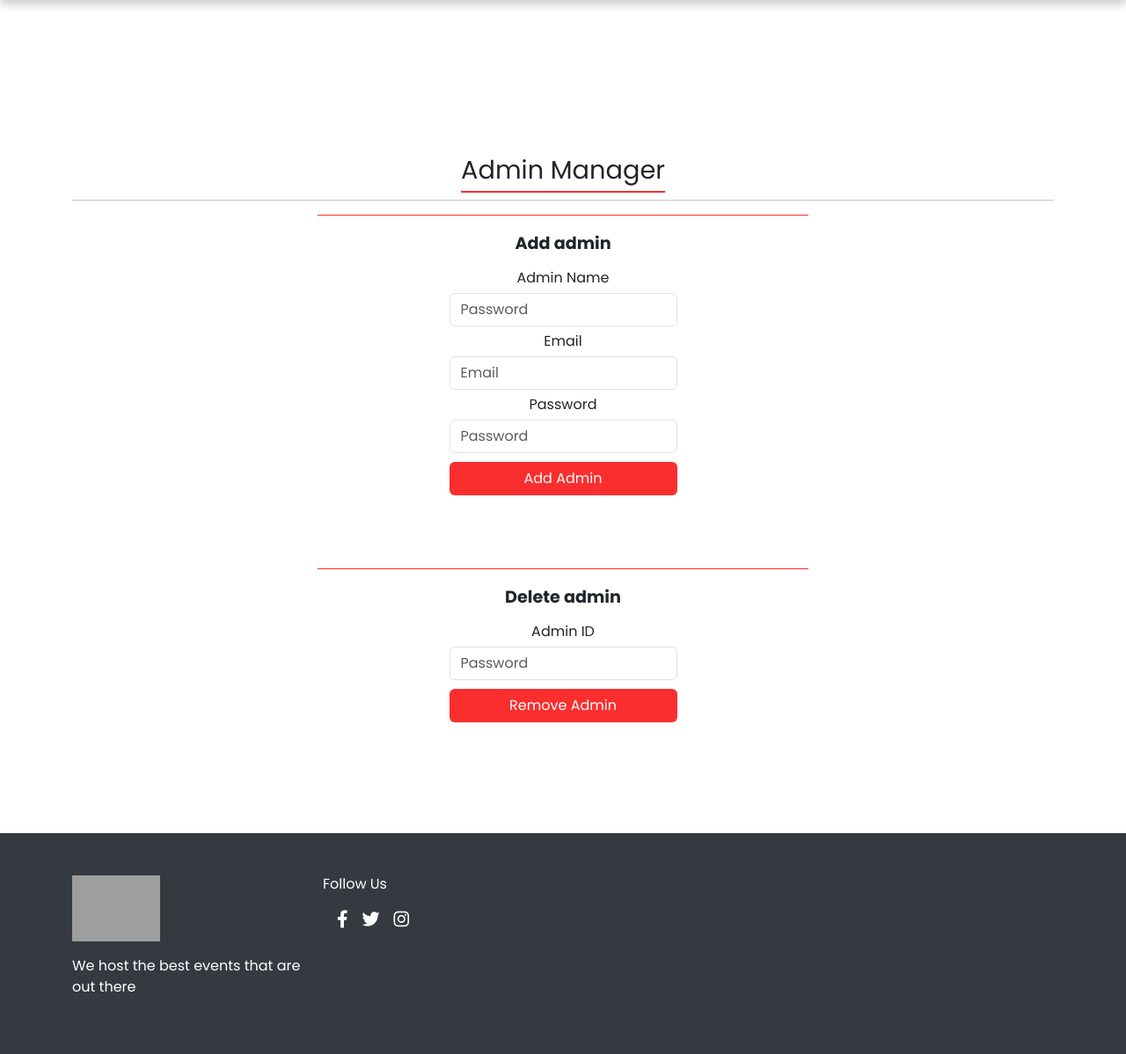
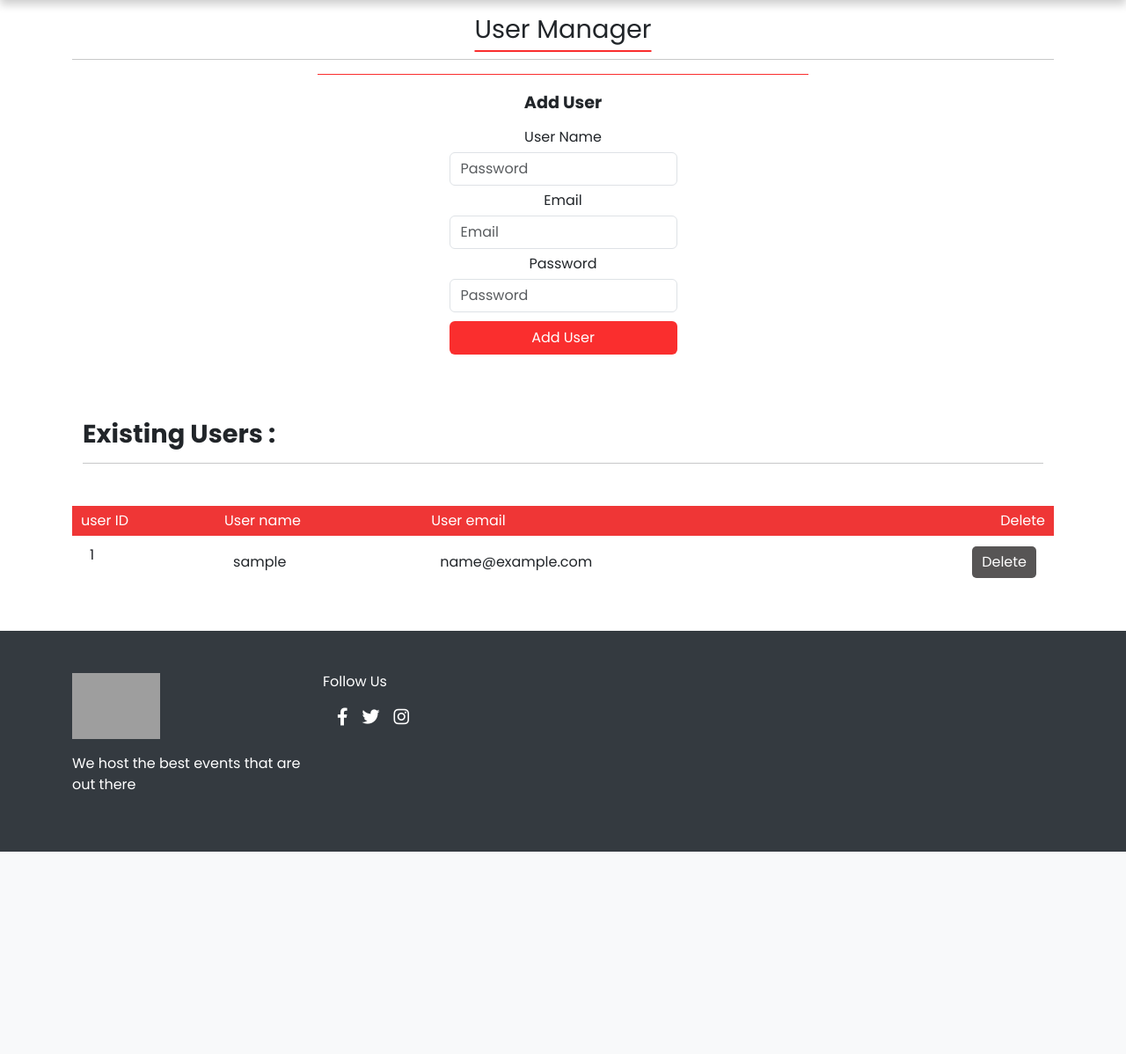
Before and after one commit to Ayoobe/TP_PHP, a PHP site: page /admin/manage_users.php in a window 1280 px wide. Shown: the part 91-1289 px from the top of the page at 88% size. After the commit the page ends 1059 px from the top, so only its background shows below. Run offline with PHP 8.4, Linux system fonts and the light colour scheme; the visitor is signed in with stand-in values (Sample User, id 1); some libraries are stand-ins or nearby versions; grey boxes are pictures that could not be loaded.

Commit message:
Admin dashboard updates

```diff
--- a/admin/manage_events.php
+++ b/admin/manage_events.php
@@ -161,7 +161,7 @@ if(isset($_POST["add_event"]) ){
                 <td>
                   <form method="POST" action="manage_events.php" >
                     <input type="hidden" value="<?php echo $event['event_id'];?>" name='event_id'>
-                    <input name ="delete_btn" class="btn order-details-btn" type="submit" name="delete" value="Delete">
+                    <input name ="delete_btn" class="btn order-details-btn" type="submit" value="Delete">
                   </form>
                 </td>
             </tr>
--- a/admin/manage_users.php
+++ b/admin/manage_users.php
@@ -3,14 +3,14 @@ include('../server/connection.php');
 session_start();
 
 // Add user
-if ($_SERVER["REQUEST_METHOD"] == "POST" && isset($_POST['add_user'])) {
-    $admin_name = $_POST['name'];
-    $admin_email = $_POST['email'];
-    $admin_password = md5($_POST['password']);
+if (isset($_POST['add_user'])) {
+    $user_name = $_POST['name'];
+    $user_email = $_POST['email'];
+    $user_password = md5($_POST['password']);
 
-    $sql = "INSERT INTO admins (admin_name, admin_email, admin_password) VALUES ('$admin_name', '$admin_email', '$admin_password')";
+    $sql = "INSERT INTO users (user_name, user_email, user_password) VALUES ('$user_name', '$user_email', '$user_password')";
     if ($conn->query($sql) === TRUE) {
-        header('location: manage_users.php?message=Admin added successfully');
+        header('location: manage_users.php?message=User added successfully');
         exit();
     }
     else {
@@ -20,12 +20,12 @@ if ($_SERVER["REQUEST_METHOD"] == "POST" && isset($_POST['add_user'])) {
 }
 
 // Remove user
-if ($_SERVER["REQUEST_METHOD"] == "POST" && isset($_POST['remove_user'])) {
-    $admin_id = $_POST['id'];
+if (isset($_POST['delete'])) {
+    $user_id = $_POST['user_id'];
 
-    $sql = "DELETE FROM admins WHERE admin_id='$admin_id'";
+    $sql = "DELETE FROM users WHERE user_id='$user_id'";
     if ($conn->query($sql) === TRUE) {
-        header('location: manage_users.php?message=Admin removed successfully');
+        header('location: manage_users.php?message=User removed successfully');
         exit();
     }
     else {
@@ -45,52 +45,84 @@ if ($_SERVER["REQUEST_METHOD"] == "POST" && isset($_POST['remove_user'])) {
 <?php include('../layouts/admin_header.php'); ?>
 
 
-<section class="my-5 py-5">
-  <div class="container text-center mt-3 pt-5">
+<section class="">
+  <div class="container text-center ">
   <p class="text-center" style="color:green"><?php if(isset( $_GET['message'])){ echo $_GET['message'];}?></p>
   <p class="text-center" style="color:red"><?php if(isset( $_GET['error'])){ echo $_GET['error'];}?></p>
 
-    <h2 class="form-weight-bold">Admin Manager</h2>
+    <h2 class="form-weight-bold">User Manager</h2>
     <hr class="mx-auto">
   </div>
   <div class="mx-auto container">
     <form id="login-form" action="manage_users.php" method="POST">
-        <h4>Add admin</h4>
+        <h4>Add User</h4>
       <p style="color: red" class="text-center"><?php if(isset($_GET['error'])){echo $_GET['error'];} ?></p>
       <div class="form-group">
-        <label >Admin Name</label>
+        <label >User Name</label>
         <input type="text" class="form-control" id="login-password" name="name" placeholder="Password" required>
       </div>
       <div class="form-group">
         <label >Email</label>
-        <input type="text" class="form-control" id="login-email" name="email" placeholder="Email" required>
+        <input type="email" class="form-control" id="login-email" name="email" placeholder="Email" required>
       </div>
       <div class="form-group">
         <label >Password</label>
         <input type="password" class="form-control" id="login-password" name="password" placeholder="Password" required>
       </div>
       <div class="form-group">
-        <input type="Submit" class="btn" id="login-btn" name="add_user" value="Add Admin">
+        <input type="Submit" class="btn" id="login-btn" name="add_user" value="Add User">
       </div>
 
     </form>
-<br>
-<br>
-    <form id="login-form" action="manage_users.php" method="POST">
-        <h4>Delete admin</h4>
-      <p style="color: red" class="text-center"><?php if(isset($_GET['error'])){echo $_GET['error'];} ?></p>
-      <div class="form-group">
-        <label >Admin ID</label>
-        <input type="text" class="form-control" id="login-password" name="id" placeholder="Password" required>
-      </div>
-      <div class="form-group">
-        <input type="Submit" class="btn" id="login-btn"  name="remove_user" value="Remove Admin">
-      </div>
-
-    </form>
+</section>
 
 
-  </div>
+
+<section class="cart container ">
+    <div class="container mt-5">
+        <h2 class="font-weight-bold">Existing Users :</h2>
+        <hr class="mx-auto">
+    </div>
+    <table class="mt-5 pt-5">
+        <tr>
+            <th>user ID</th>
+            <th>User name</th>
+            <th>User email</th>
+            <th>Delete</th>
+        </tr>
+
+        <?php $sql = "SELECT * FROM users";
+            $result = $conn->query($sql);
+        while ($user = $result->fetch_assoc()){ ?>
+
+
+            <tr>
+                <td>
+                    <div class="event-info">
+                        <div>
+                            <p> <?php echo $user['user_id']; ?> </p>
+                        </div>
+                    </div>
+                </td>
+
+                <td>
+                <span class="event-price"> <?php echo $user['user_name']; ?> </span>
+                </td>
+
+                <td>
+                <span class="event-price"> <?php echo $user['user_email']; ?> </span>
+                </td>
+
+                <td>
+                  <form method="POST" action="manage_users.php" >
+                    <input type="hidden" value="<?php echo $user['user_id'];?>" name='user_id'>
+                    <input class="btn order-details-btn" type="submit" name="delete" value="Delete">
+                  </form>
+                </td>
+            </tr>
+
+        <?php } ?>
+    </table>
 </section>
 
 <?php include('../layouts/footer.php'); ?>
--- a/checkout.php
+++ b/checkout.php
@@ -36,7 +36,7 @@ else{
             </div>
         <div class="form-group">
           <label >Email</label>
-          <input type="text" class="form-control" id="checkout-email" name="email" placeholder="Email" required>
+          <input type="email" class="form-control" id="checkout-email" name="email" placeholder="Email" required>
         </div>
         <div class="form-group">
           <label >Phone Number</label>
--- a/login.php
+++ b/login.php
@@ -53,7 +53,7 @@ if(isset($_POST['login_btn'])){
       <p style="color: red" class="text-center"><?php if(isset($_GET['error'])){echo $_GET['error'];} ?></p>
       <div class="form-group">
         <label >Email</label>
-        <input type="text" class="form-control" id="login-email" name="email" placeholder="Email" required>
+        <input type="email" class="form-control" id="login-email" name="email" placeholder="Email" required>
       </div>
       <div class="form-group">
         <label >Password</label>
--- a/register.php
+++ b/register.php
@@ -70,7 +70,7 @@ if(isset($_POST['register'])){
           </div>
       <div class="form-group">
         <label >Email</label>
-        <input type="text" class="form-control" id="register-email" name="email" placeholder="Email" required>
+        <input type="email" class="form-control" id="register-email" name="email" placeholder="Email" required>
       </div>
       <div class="form-group">
         <label >Password</label>
```
Also changed, not shown: admin/manage_admins.php (+73 -51 lines).
